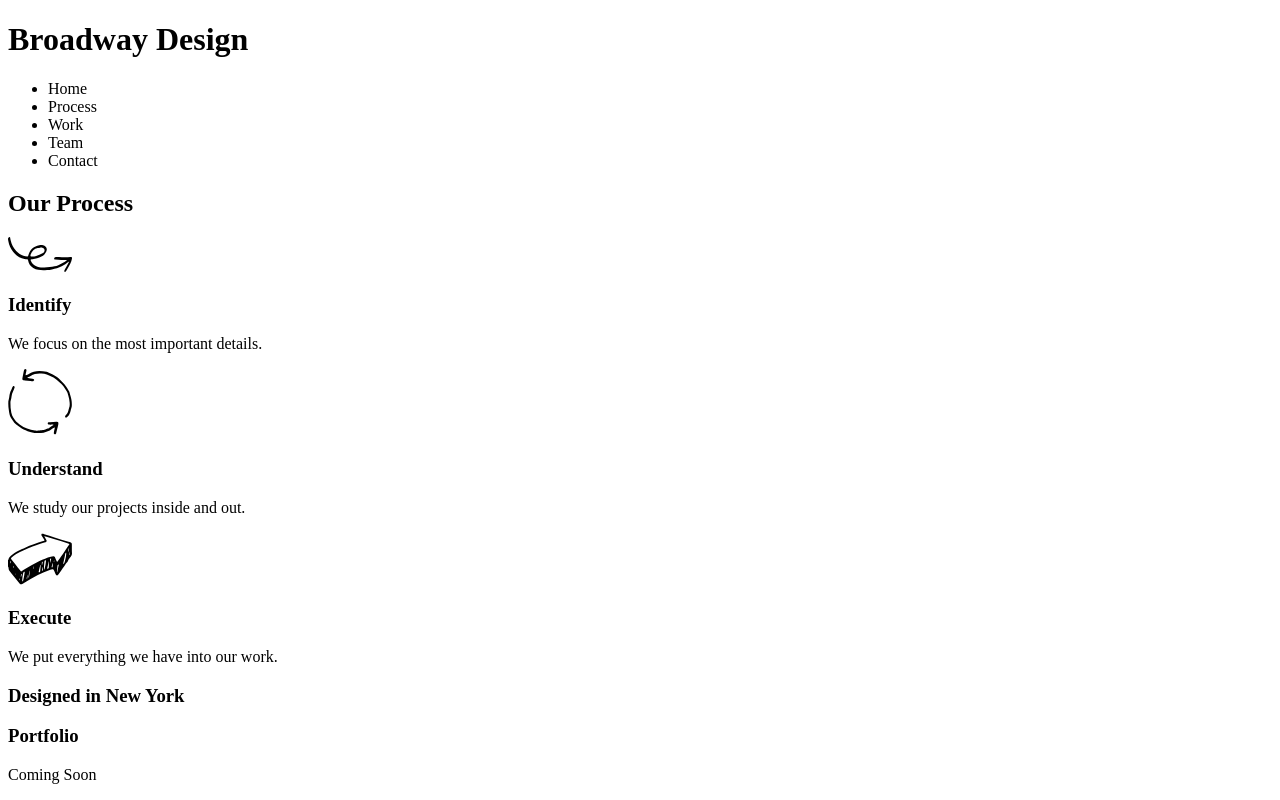
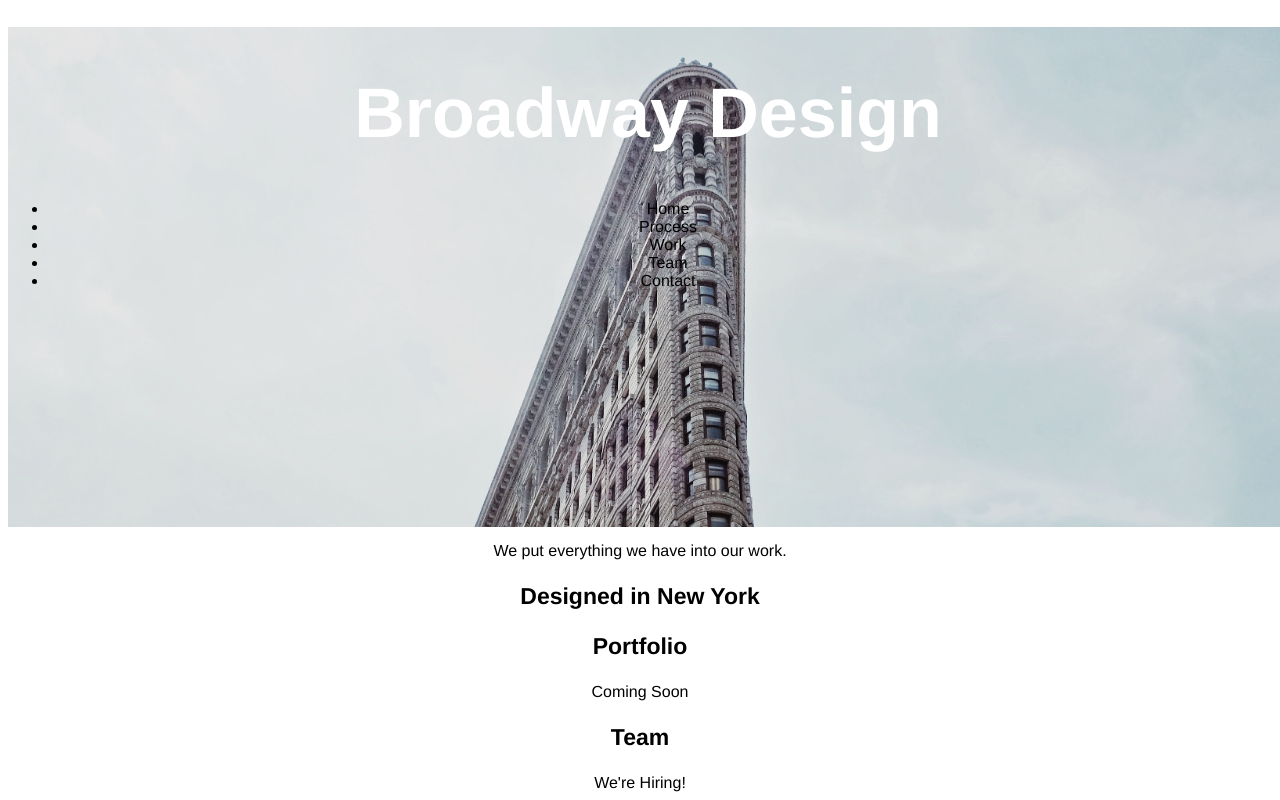
Before and after one commit to mikeisfake/broadway, a plain HTML site: page index.html in a window 1280 px wide. Shown: the top 800 px of the page. Drawn offline with Linux system fonts and the light colour scheme.

Commit message:
mess with header and paralax effect

```diff
--- a/resources/css/style.css
+++ b/resources/css/style.css
@@ -0,0 +1,30 @@
+*{
+  font-family:helvetica;
+  text-align:center;
+}
+
+h1{
+  color:#fff;
+  font-size: 70px;
+  font-weight: bold;
+}
+
+h2{
+  font-size: 32px;
+}
+
+h3{
+  font-size: 23px;
+}
+
+h3 .design{
+  color:#fff;
+}
+
+.header{
+  position: fixed;
+  background-image:url(../../resources/images/flatiron2.jpg);
+  background-size: cover;
+  height:500px;
+  width:100%
+}
```
Also changed, not shown: index.html (+2 -3 lines).
